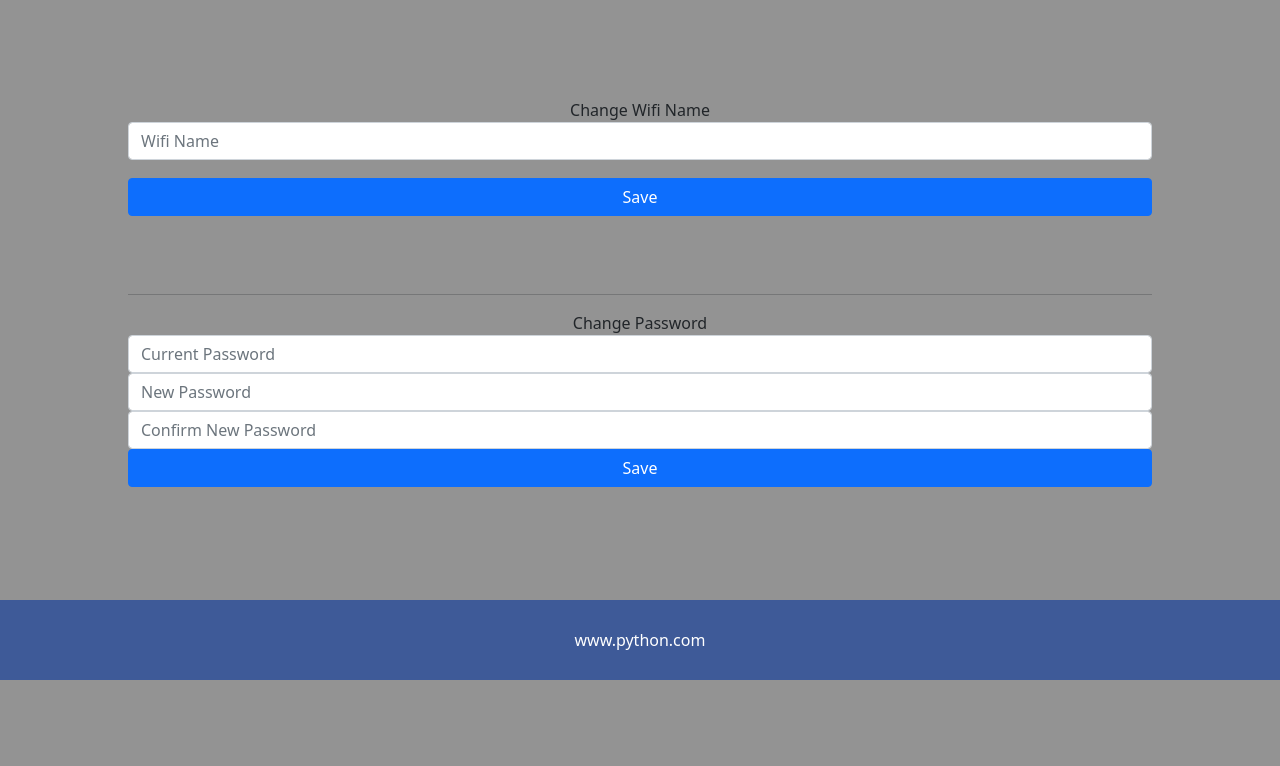
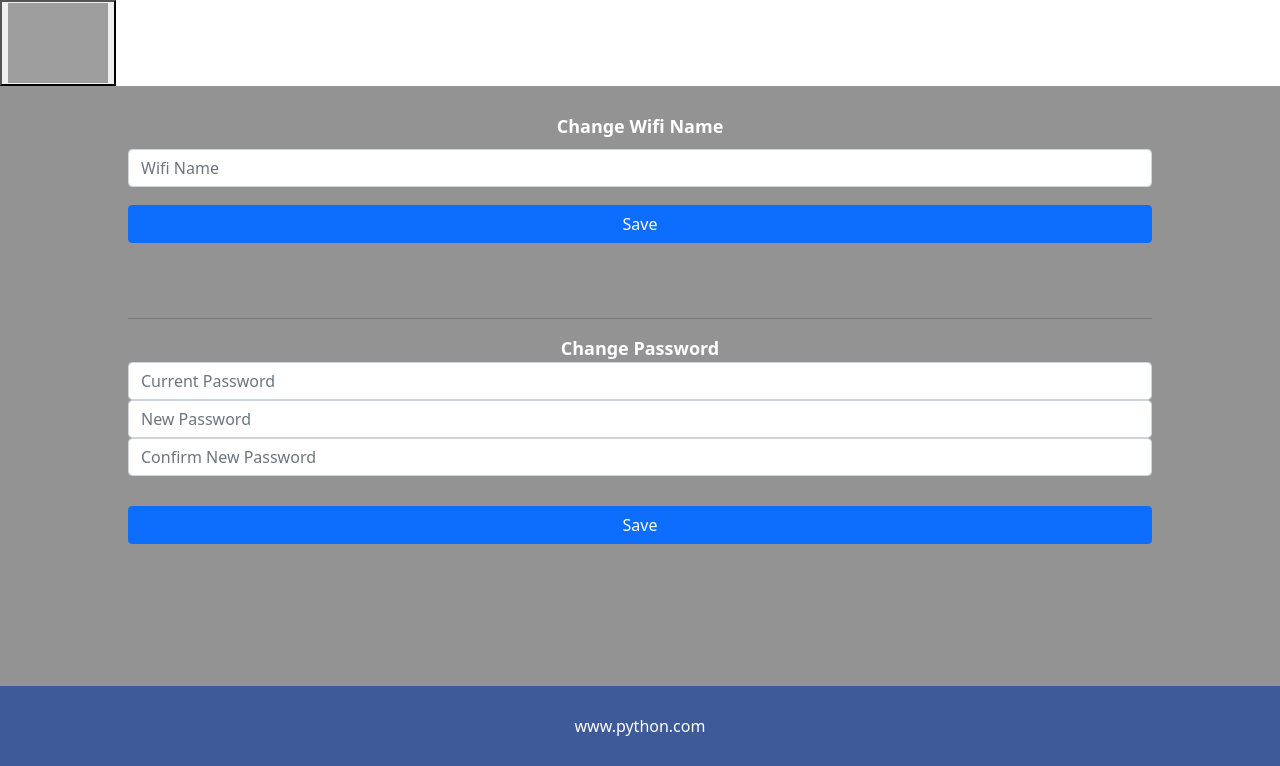
Before and after one commit to GabrielSan99/WEB_PAGE_CONFIG, a Flask app: page /wifi_config in a window 1280 px wide. Shown: the part 120-886 px from the top of the page. Before the commit the page ends 800 px from the top, so only its background shows below. Run offline with Flask 2, Linux system fonts and the light colour scheme; some libraries are stand-ins or nearby versions; grey boxes are pictures that could not be loaded.

Commit message:
changes_home

```diff
--- a/flask_application/app/static/css/style_wifi-config.css
+++ b/flask_application/app/static/css/style_wifi-config.css
@@ -31,9 +31,25 @@ html {
     display: flex;
     justify-content: center;
     align-items: center;
+  }
 
+  .main_form{
+    display: flex;
+    justify-content: center;
+    align-items: center;
+    height: 75%;
+    width: auto;
+  }
+
+  .label{
+    font-size: large;
+    font-weight: bold;
+    color: white;
+    position: relative;
+    bottom: 5%;
 
   }
+
 
   .form{
     width: 80%;
--- a/flask_application/app/templates/home.html
+++ b/flask_application/app/templates/home.html
@@ -19,18 +19,17 @@
 
             <div class="image">
                 <img src="static/img/python.png" height="60%">
-
             </div>
 
             <div class="button1">
                 <a href="https://192.168.0.14:444/scan">
-                    <button type="button" class="btn btn-secondary btn-lg" style="width:100%;height:10%">Scan QR Code</button>
+                    <button type="button" class="btn btn-secondary btn-lg" style="width:100%; height: 100%;">Scan QR Code</button>
                 </a>
             </div>
 
             <div class="button2">
                 <a href="https://192.168.0.14:444/wifi_config">
-                    <button type="button" class="btn btn-secondary btn-lg" style="width:100%;height:10%" >Wifi Config</button>
+                    <button type="button" class="btn btn-secondary btn-lg" style="width: 100%;height: 100%;">Wifi Config</button>
                 </a>
             </div>
 
--- a/flask_application/app/templates/wifi_config.html
+++ b/flask_application/app/templates/wifi_config.html
@@ -9,17 +9,21 @@
         <link rel="icon" type="image/x-icon" href="{{ url_for('static', filename='img/python.png') }}">
     </head>
 
+
+
     <body>
         <div class="header">
             <h1>Web Qr Scanner Config</h1>
         </div>
+        <a href="http://192.168.0.14:82/home">
+            <button type="button"> <img src="https://bit.ly/3BF9FD7" height ="80" width="100" /></button>
+        </a>
+        <div class="content">
 
-
-        <div class="content">
             <form style="width:80%; text-align: center;">
 
                 <div class="form-group" style="height: 30%">
-                    <label for="wifi_name">Change Wifi Name</label>
+                    <label for="wifi_name" class="label">Change Wifi Name</label>
                     <input type="name" class="form-control" id="wifi_name" placeholder="Wifi Name">
 
                     <div class="button">
@@ -27,12 +31,16 @@
                     </div>
                 </div>
 
-                <hr>
+                <hr style="width: 100%;">
 
-                <div class="form-group">
-                    <label for="exampleInputPassword1">Change Password</label>
-                    <input type="password" class="form-control" id="exampleInputPassword1" placeholder="Current Password">
-                    <input type="password" class="form-control" id="exampleInputPassword1" placeholder="New Password">
+                <div class="form-group" style="height: 50%;">
+                    <div>
+                        <label class="label">Change Password</label>
+                        <input type="password" class="form-control" id="current_password" placeholder="Current Password">
+                    </div>
+                    <div>
+                        <input type="password" class="form-control" id="exampleInputPassword1" placeholder="New Password">
+                    </div>
                     <input type="password" class="form-control" id="exampleInputPassword1" placeholder="Confirm New Password">
 
                     <div class="button">
@@ -46,6 +54,6 @@
 
     </body>
 
-    <div class="footer"> www.python.com</div>
+    <div class="footer">www.python.com</div>
 
 </html>
```
Also changed, not shown: flask_application/app/static/css/style_home.css (+9 -3 lines).
